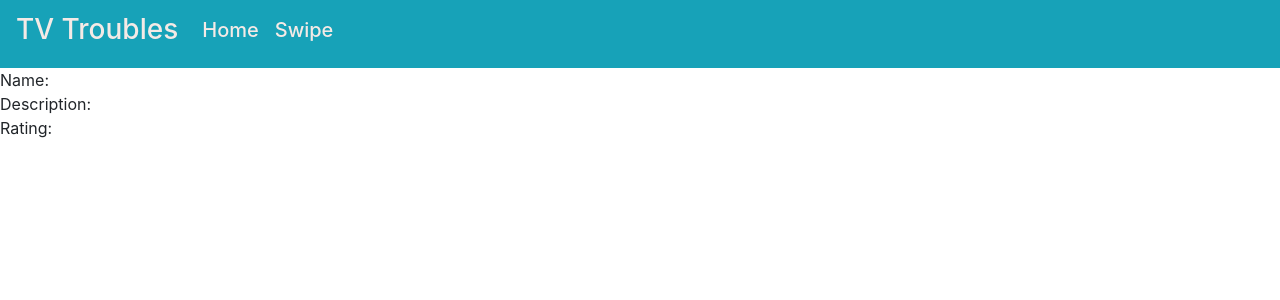
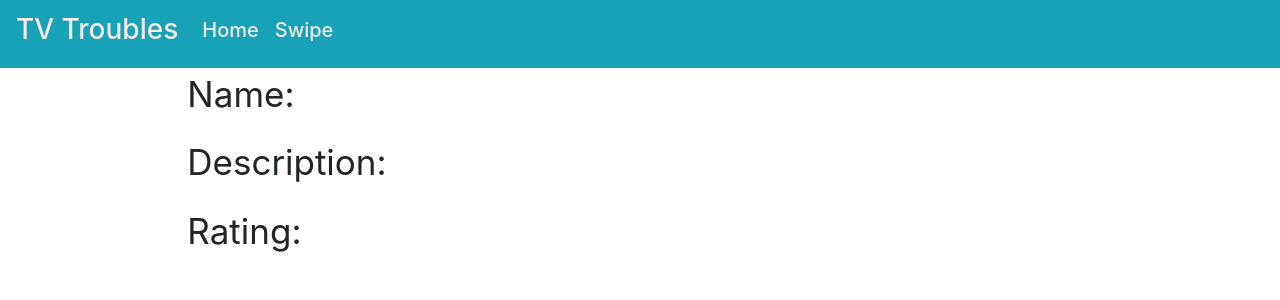
Before and after one commit to MauResendez/TVTroubles, a React (Create React App) app in the folder frontend/: page /swipe in a window 1280 px wide. Shown: the top 300 px of the page. Built offline with nearby package versions, Linux system fonts and the light colour scheme.

Commit message:
Adding formatting to center description and allow text to wrap around

```diff
--- a/frontend/src/components/Description.js
+++ b/frontend/src/components/Description.js
@@ -1,13 +1,32 @@
 import React from 'react';
+import '../styles/Description.css'
 
 function Description(props) {
     return (
-        <div>
-            <p>Name:{props.name}
-            <br></br>Description:{props.description}
-            <br></br>Rating:{props.rating}</p>
+        <div className="centersDescription">
+            <div className="descriptionComponenets">
+                <p>Name: {props.name}</p>
+                <p>Description: {props.description}</p>
+                <p>Rating: {props.rating}</p>
+            </div>
         </div>
     )
 };
 
 export default Description;
+
+/*
+    <p className="descriptionGeneral">Name:{props.name}
+    <br></br>Description:{props.description}
+     <br></br>Rating:{props.rating}</p>
+
+     <div style={{textAlign: "center"}}>
+            <div style={{display: "inline-block", textAlign: "left"}}>
+
+
+    <div className= "descriptionLeftAlign">
+                Name:{props.name}<br />
+                Description:{props.description}<br />
+                Rating:{props.rating}<br />
+            </div>
+*/
--- /dev/null
+++ b/frontend/src/styles/Description.css
@@ -0,0 +1,11 @@
+.centersDescription{
+    text-align: center;
+    font-size: 35px;
+}
+.descriptionComponenets {
+    display: inline-block;
+    text-align: left;
+    inline-size: 35ch;
+    overflow-wrap: break-word;
+    text-indent: -3ch;
+}
```
